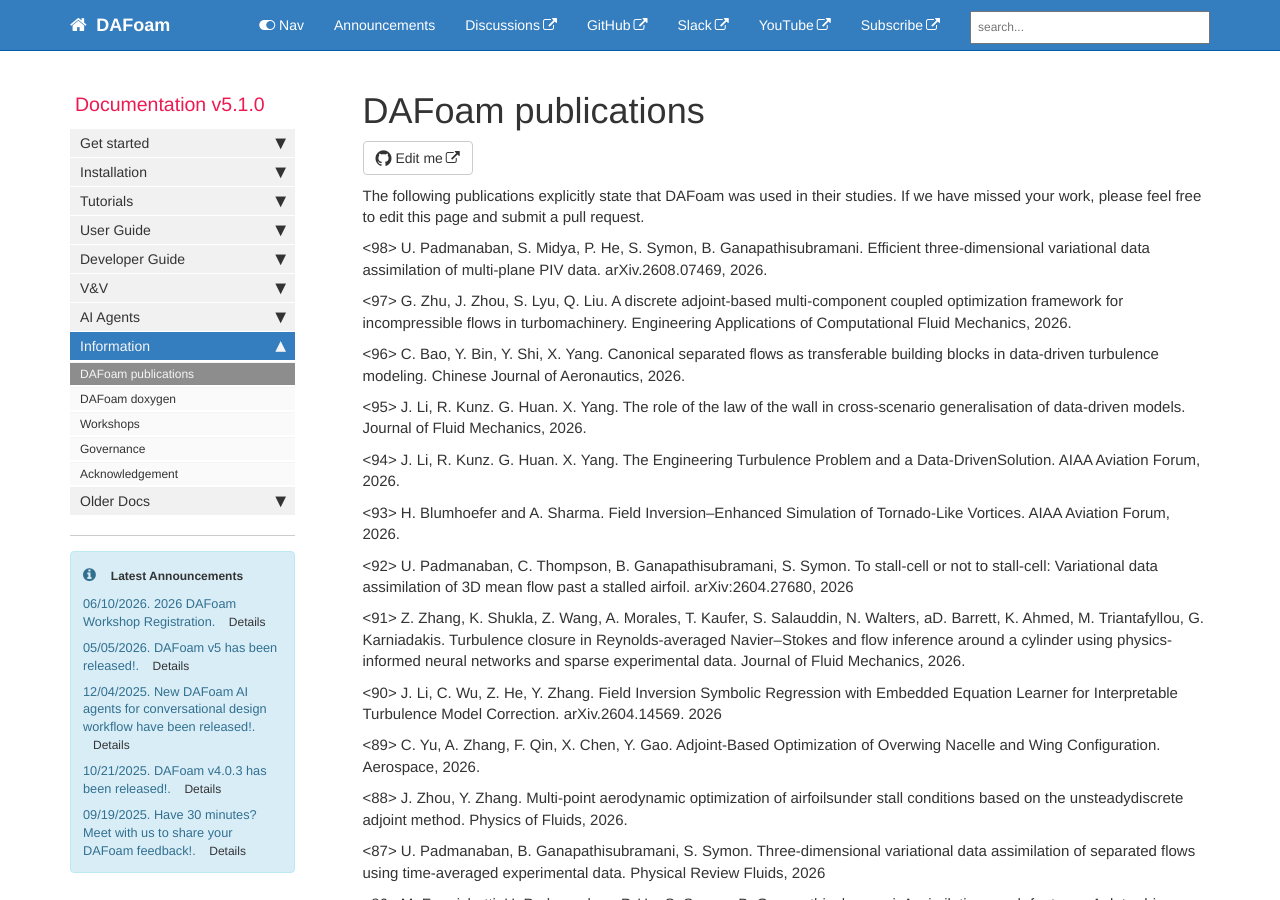
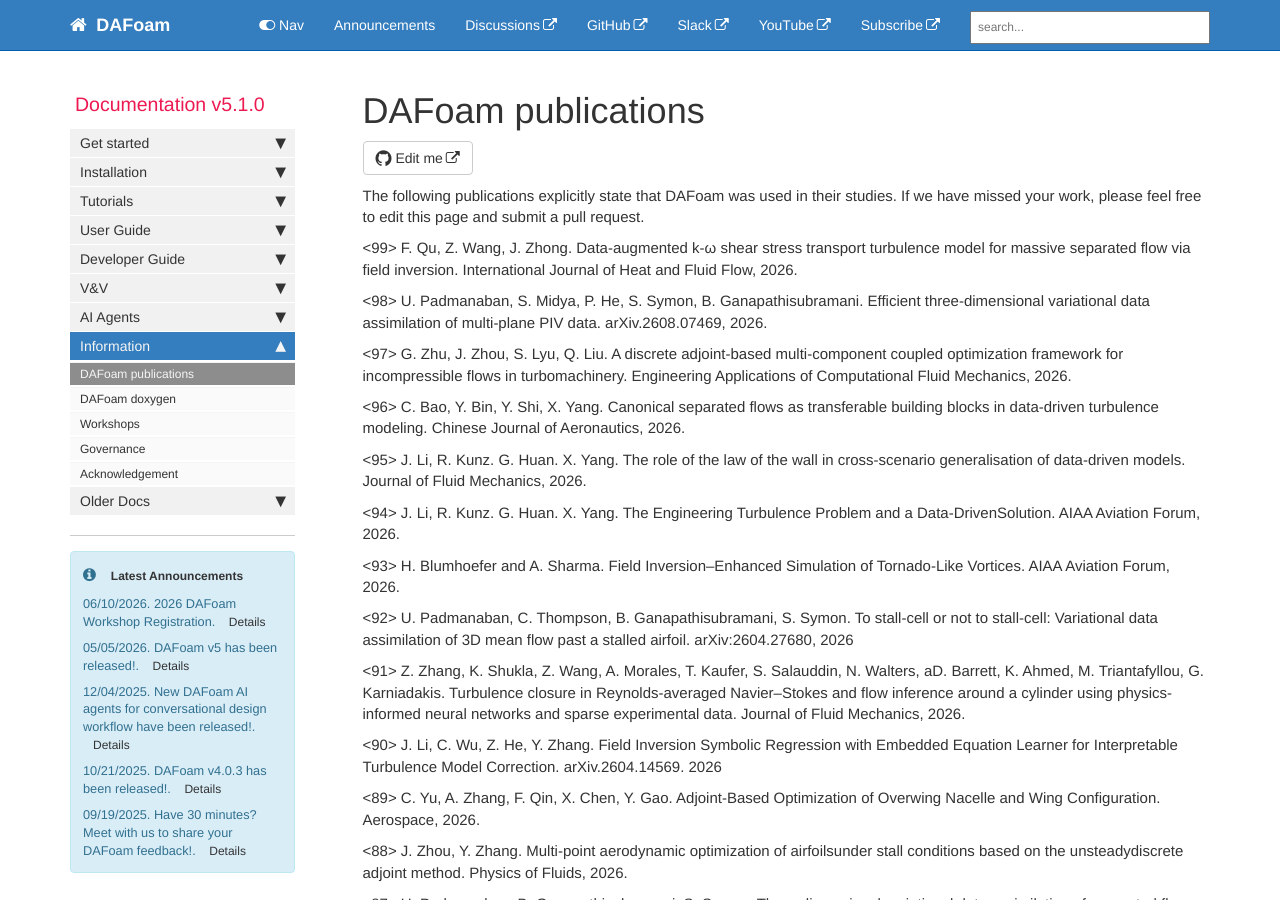
Before and after one commit to DAFoam/DAFoam.github.io, a Jekyll site: the page built from pages/mydoc/mydoc_docs_publications.md, in a window 1280 px wide and 900 px high. Built offline with Jekyll 4.4.1, drawn with Linux system fonts in a browser that asks for light colours; comment, search, counter and statistics services are not loaded.

Commit message:
content update

```diff
--- a/pages/mydoc/mydoc_docs_publications.md
+++ b/pages/mydoc/mydoc_docs_publications.md
@@ -10,6 +10,8 @@ folder: mydoc
 <!-- T.G. Iriolya, E. Mammadli, S. Eyi. Axisymmetric Flow Analysis and Geometry Optimization of Launch Pads via Discrete Adjoint Method. AIAA SciTech. -->
 
 The following publications explicitly state that DAFoam was used in their studies. If we have missed your work, please feel free to edit this page and submit a pull request.
+
+<99> F. Qu, Z. Wang, J. Zhong. Data-augmented k-ω shear stress transport turbulence model for massive separated flow via field inversion. International Journal of Heat and Fluid Flow, 2026.
 
 <98> U. Padmanaban, S. Midya, P. He, S. Symon, B. Ganapathisubramani. Efficient three-dimensional variational data assimilation of multi-plane PIV data. arXiv.2608.07469, 2026.
 
```
